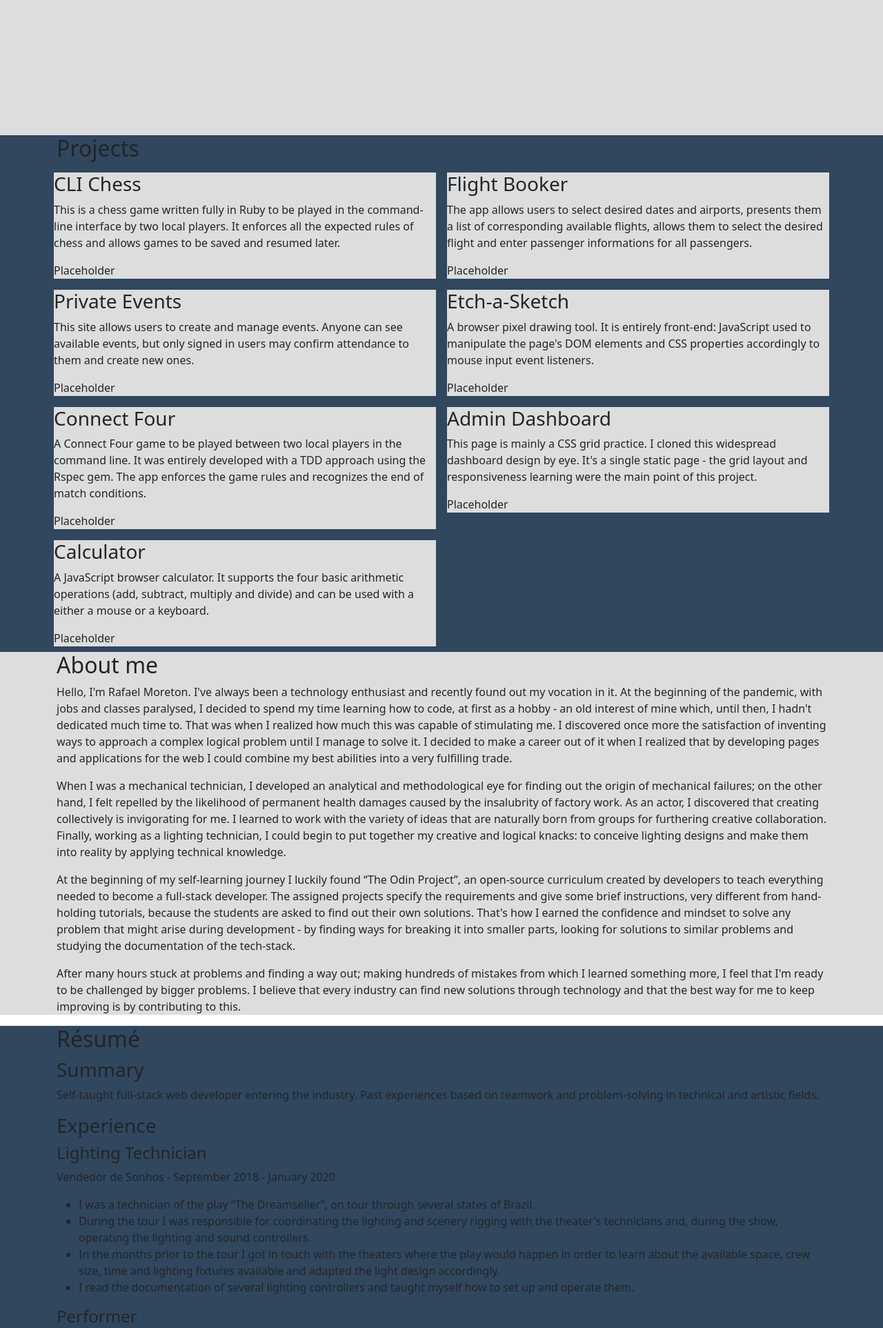
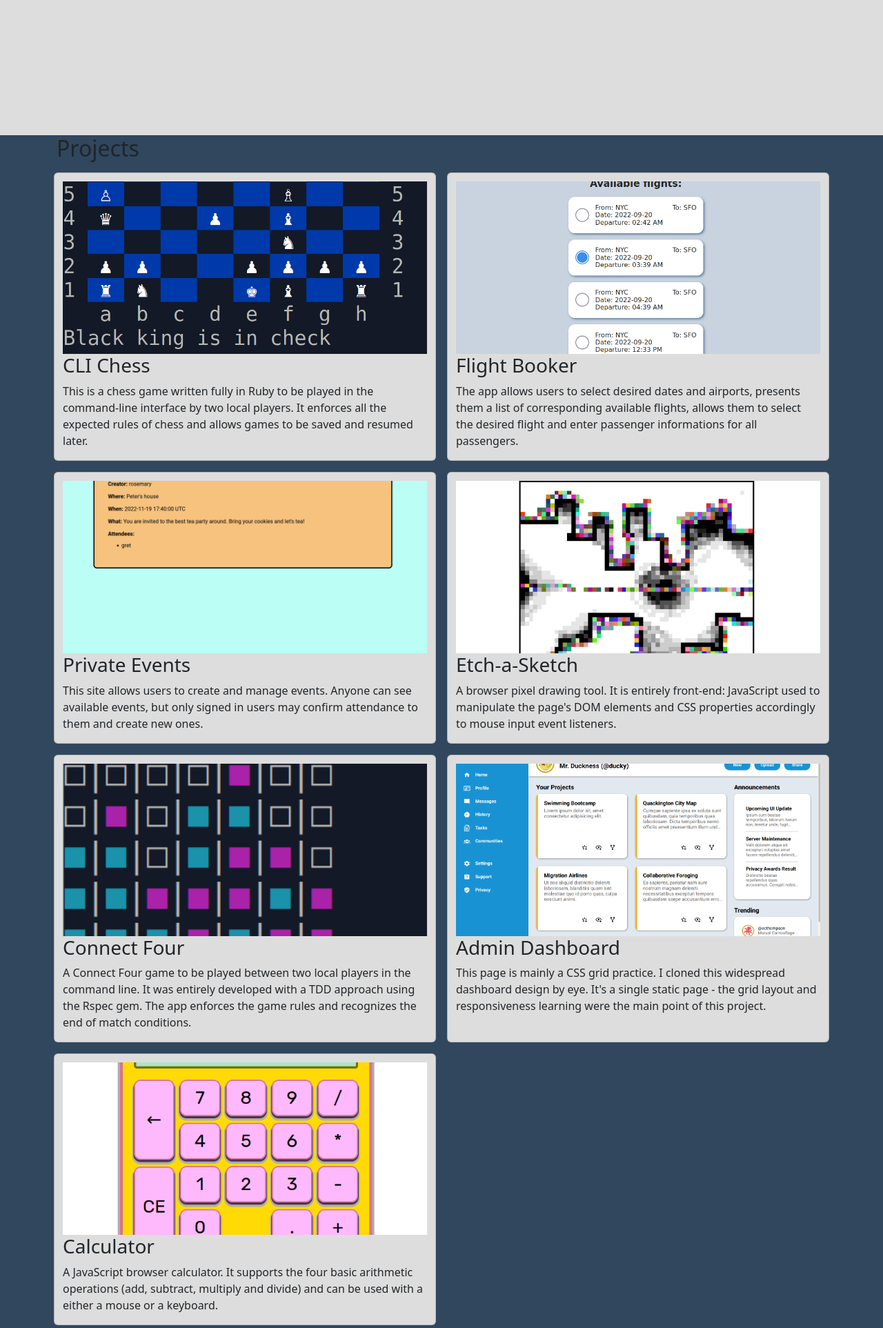
Before and after one commit to rafaelmoreton/old-rafa-website-php-bs, a PHP site: page / in a window 1280 px wide. Shown: the part 604-2529 px from the top of the page at 69% size. Run offline with PHP 8.4, Linux system fonts and the light colour scheme.

Commit message:
Add and layout 'projects' cards' images

```diff
--- a/index.php
+++ b/index.php
@@ -66,66 +66,66 @@
         </h2>
         <div class="row row-cols-1 row-cols-md-2">
           <article class="col p-2">
-            <div class="custom-bg-light">
+            <div class="custom-bg-light container h-100 card">
+              <img class="card-image img-fluid" src="./images/demo-chess.png" alt="CLI Chess project image">
               <h3>CLI Chess</h3>
               <p>
                 <?php echo $langArray['chess-project-description'];?>
               </p>
-              <div>Placeholder</div>
             </div>
           </article>
           <article class="col p-2">
-            <div class="custom-bg-light">
+            <div class="custom-bg-light container h-100 card">
+              <img class="card-image img-fluid" src="./images/demo-flight.png" alt="Flight Booker project image">
               <h3>Flight Booker</h3>
               <p>
                 <?php echo $langArray['flight-project-description'];?>
               </p>
-              <div>Placeholder</div>
             </div>
           </article>
           <article class="col p-2">
-            <div class="custom-bg-light">
+            <div class="custom-bg-light container h-100 card">
+              <img class="card-image img-fluid" src="./images/demo-events.png" alt="Private Events project image">
               <h3>Private Events</h3>
               <p>
                 <?php echo $langArray['events-project-description'];?>
               </p>
-              <div>Placeholder</div>
             </div>
           </article>
           <article class="col p-2">
-            <div class="custom-bg-light">
+            <div class="custom-bg-light container h-100 card">
+              <img class="card-image img-fluid" src="./images/demo-sketch.png" alt="Etch-a-Sketch project image">
               <h3>Etch-a-Sketch</h3>
               <p>
                 <?php echo $langArray['sketch-project-description'];?>
               </p>
-              <div>Placeholder</div>
             </div>
           </article>
           <article class="col p-2">
-            <div class="custom-bg-light">
+            <div class="custom-bg-light container h-100 card">
+              <img class="card-image img-fluid" src="./images/demo-connect.png" alt="Connect Four project image">
               <h3>Connect Four</h3>
               <p>
                 <?php echo $langArray['connect-project-description'];?>
               </p>
-              <div>Placeholder</div>
             </div>
           </article>
           <article class="col p-2">
-            <div class="custom-bg-light">
+            <div class="custom-bg-light container h-100 card">
+              <img class="card-image img-fluid" src="./images/demo-admin.png" alt="Admin Dashboard project image">
               <h3>Admin Dashboard</h3>
               <p>
                 <?php echo $langArray['dashboard-project-description'];?>
               </p>
-              <div>Placeholder</div>
             </div>
           </article>
           <article class="col p-2">
-            <div class="custom-bg-light">
+            <div class="custom-bg-light container h-100 card">
+              <img class="card-image img-fluid" src="./images/demo-calculator.png" alt="Calculator project image">
               <h3>Calculator</h3>
               <p>
                 <?php echo $langArray['calculator-project-description'];?>
               </p>
-              <div>Placeholder</div>
             </div>
           </article>
         </div>
--- a/style.css
+++ b/style.css
@@ -20,3 +20,10 @@
 .scaffold {
     height: 100vh;
 }
+
+.card-image {
+    width: 100%;
+    height: 250px;
+    object-fit: cover;
+    margin-top: calc(var(--bs-gutter-x) * .5);
+}
```
Also changed, not shown: images/demo-admin.png (added), images/demo-calculator.png (added), images/demo-chess.png (added), images/demo-connect.png (added), images/demo-events.png (added), images/demo-flight.png (added), images/demo-sketch.png (added).
